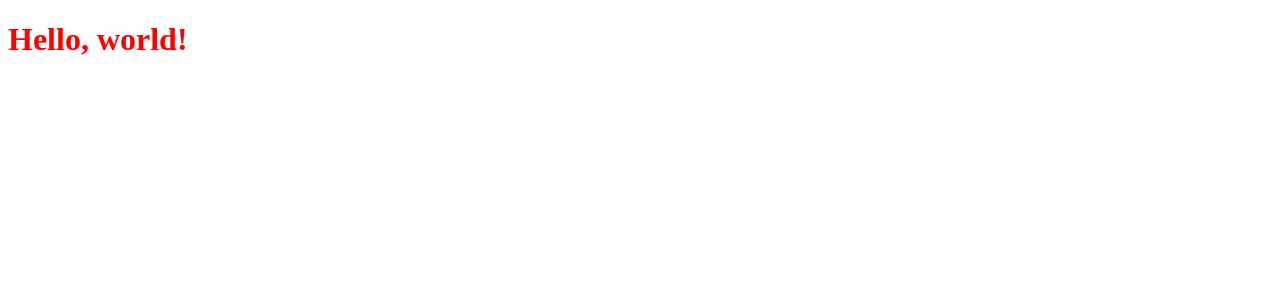
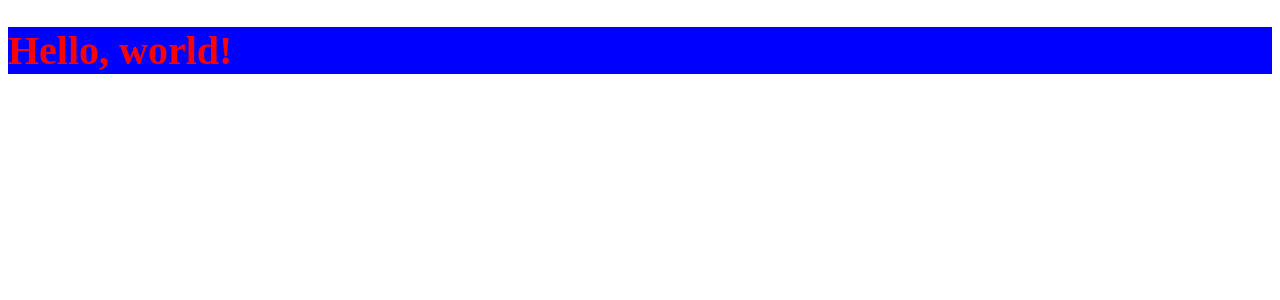
Before and after one commit to kuroneko0441/study-webpack, a React app: page / in a window 1280 px wide. Shown: the top 300 px of the page. Built offline with nearby package versions, Linux system fonts and the light colour scheme; the HTML template or start-up script is replaced by a standard one.

Commit message:
sass-loader를 설치하여 sass, scss 추가

```diff
--- a/package.json
+++ b/package.json
@@ -48,6 +48,8 @@
     "clean-webpack-plugin": "^3.0.0",
     "css-loader": "^5.0.1",
     "html-webpack-plugin": "^4.5.0",
+    "sass": "^1.29.0",
+    "sass-loader": "^10.1.0",
     "style-loader": "^2.0.0",
     "ts-loader": "^8.0.11",
     "typescript": "^4.1.2",
--- a/src/index.tsx
+++ b/src/index.tsx
@@ -2,6 +2,8 @@ import * as React from 'react';
 import * as ReactDOM from 'react-dom';
 import { printMe } from './print';
 import './style.css';
+import './style.sass';
+import './style.scss';
 
 ReactDOM.render(
   <h1 onClick={printMe}>Hello, world!</h1>,
--- /dev/null
+++ b/src/style.sass
@@ -0,0 +1,2 @@
+h1
+  background-color: blue
--- /dev/null
+++ b/src/style.scss
@@ -0,0 +1,5 @@
+body {
+  h1 {
+    font-size: 40px;
+  }
+}
--- a/webpack.config.js
+++ b/webpack.config.js
@@ -77,13 +77,16 @@ module.exports = {
         ],
       },
       {
-        test: /\.css$/i,
+        test: /\.(s?c|sa)ss$/i,
         use: [
           {
             loader: 'style-loader',
           },
           {
             loader: 'css-loader',
+          },
+          {
+            loader: 'sass-loader',
           },
         ],
       },
```
Also changed, not shown: 2 other files (tests, documents, lock files or other folders).
